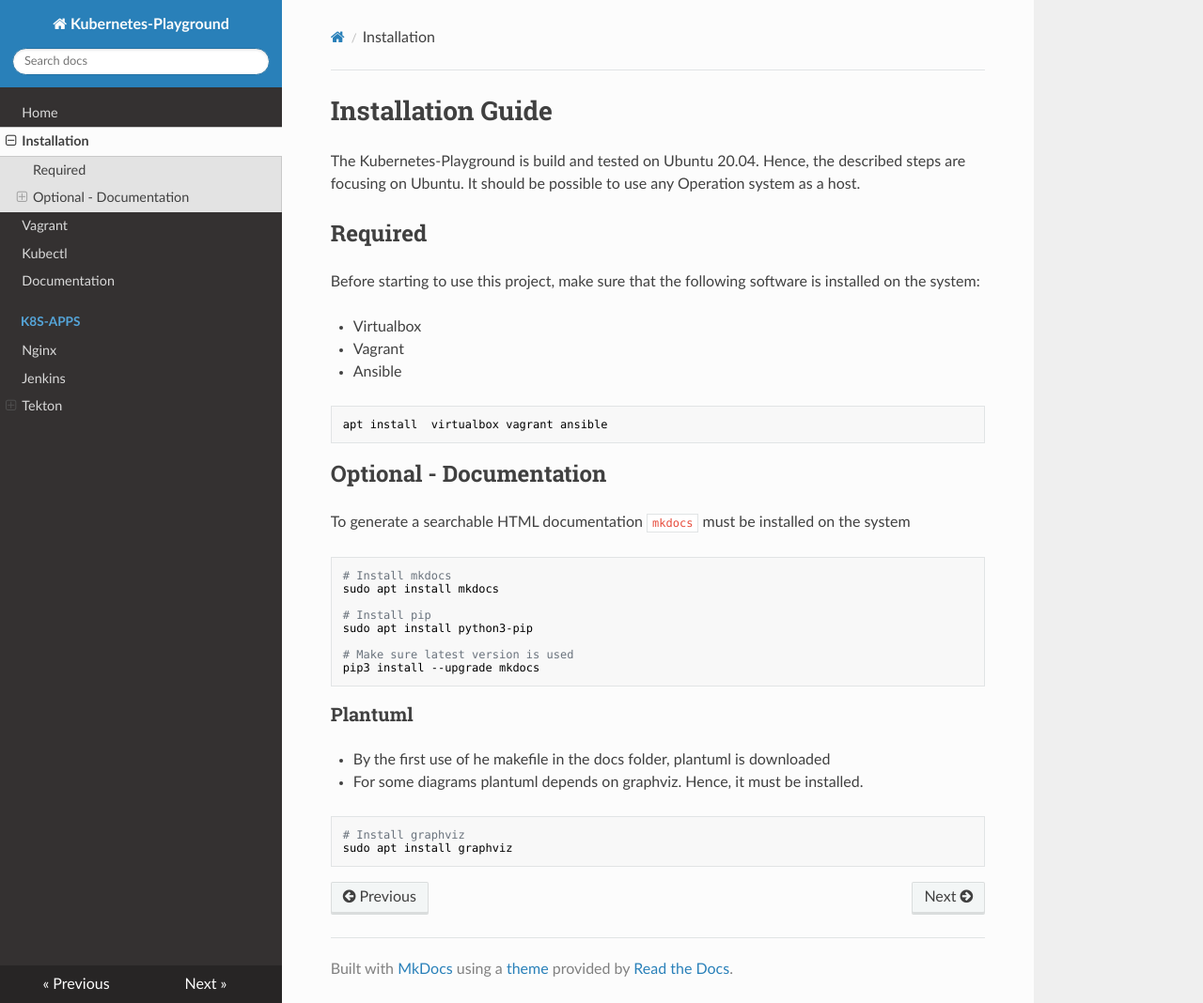
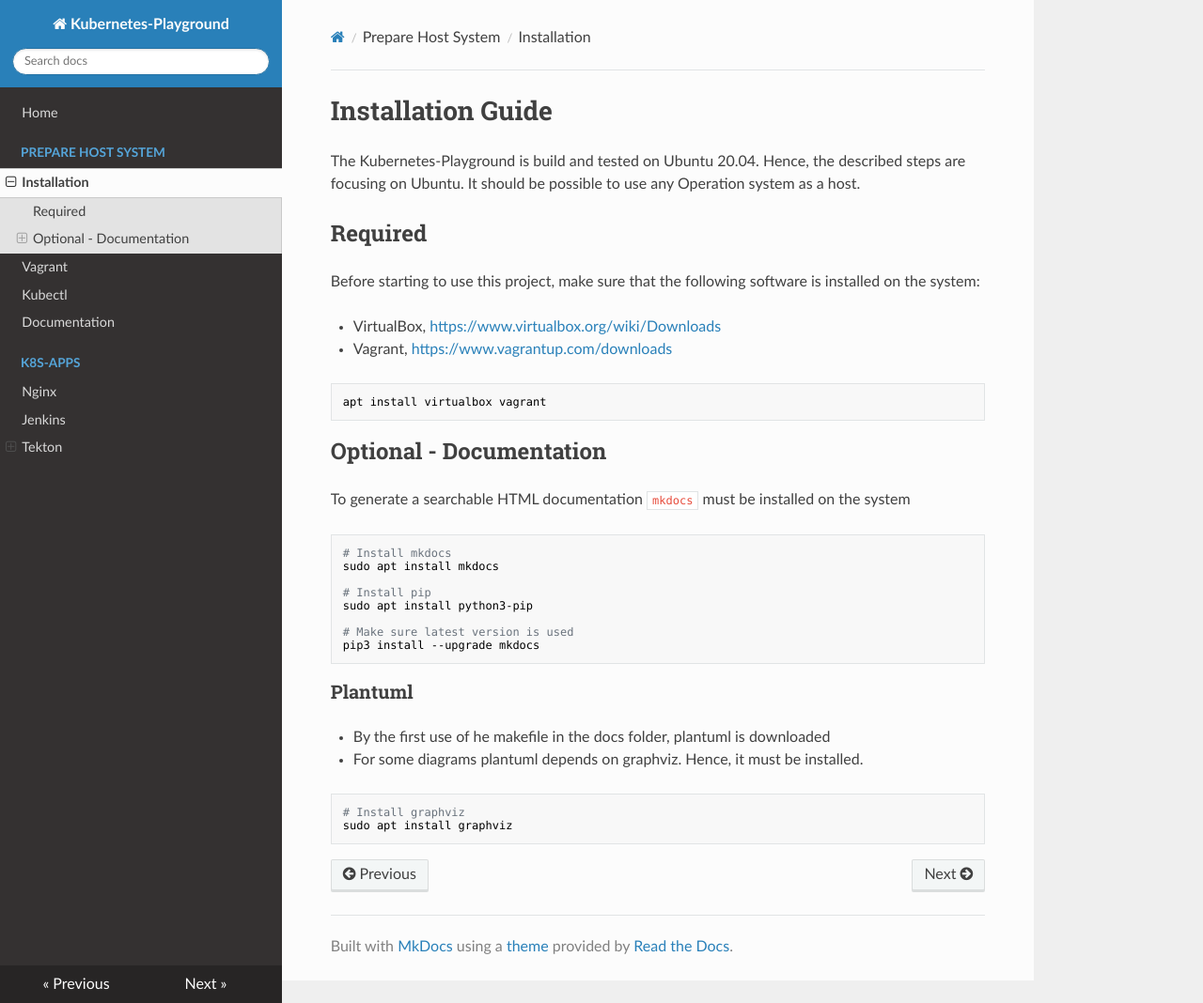
Before and after one commit to zonedbit/kubernetes-playground, an MkDocs documentation site: the page built from docs/installation.md, in a window 1280 px wide and 1068 px high. Shown: the whole window at 94% size. Built offline with MkDocs 1.6.1, drawn with Linux system fonts in a browser that asks for light colours; nearby versions of some CDN libraries.

Commit message:
feature/remove ansible dependecy by moving it from host to guest (#7)
* feature/removeAnsibleDependecyByMovingItFromHostToGuest

* feature/removeAnsibleDependecyByMovingItFromHostToGuest

````diff
--- a/docs/installation.md
+++ b/docs/installation.md
@@ -1,21 +1,23 @@
 # Installation Guide
+
 The Kubernetes-Playground is build and tested on Ubuntu 20.04.
 Hence, the described steps are focusing on Ubuntu. It should be
 possible to use any Operation system as a host.
 
 ## Required
+
 Before starting to use this project, make sure that the following
 software is installed on the system:
 
-* Virtualbox
-* Vagrant
-* Ansible
+* VirtualBox, <https://www.virtualbox.org/wiki/Downloads>
+* Vagrant, <https://www.vagrantup.com/downloads>
 
 ``` bash
-apt install  virtualbox vagrant ansible
+apt install virtualbox vagrant
 ```
 
 ## Optional - Documentation
+
 To generate a searchable HTML documentation `mkdocs` must be installed
 on the system
 
@@ -31,6 +33,7 @@
 ```
 
 ### Plantuml
+
 * By the first use of he makefile in the docs folder, plantuml is downloaded
 * For some diagrams plantuml depends on graphviz. Hence, it must be installed.
 
--- a/mkdocs.yml
+++ b/mkdocs.yml
@@ -3,13 +3,14 @@
 
 nav:
     - Home: index.md
-    - Installation: installation.md
-    - Vagrant: vagrant.md
-    - Kubectl: kubectl-config.md
-    - Documentation: documentation-guide.md
+    - Prepare Host System:
+          - Installation: installation.md
+          - Vagrant: vagrant.md
+          - Kubectl: kubectl-config.md
+          - Documentation: documentation-guide.md
     - k8s-apps:
-        - Nginx: k8s-apps/nginx.md
-        - Jenkins: k8s-apps/jenkins.md
-        - Tekton:
-            - Installation:  k8s-apps/tekton/tekton-installation.md
-            - Pipeline: k8s-apps/tekton/tekton-pipeline.md
+          - Nginx: k8s-apps/nginx.md
+          - Jenkins: k8s-apps/jenkins.md
+          - Tekton:
+                - Installation: k8s-apps/tekton/tekton-installation.md
+                - Pipeline: k8s-apps/tekton/tekton-pipeline.md
````
Also changed, not shown: docs/index.md (+0 -9 lines), 1 other file.
